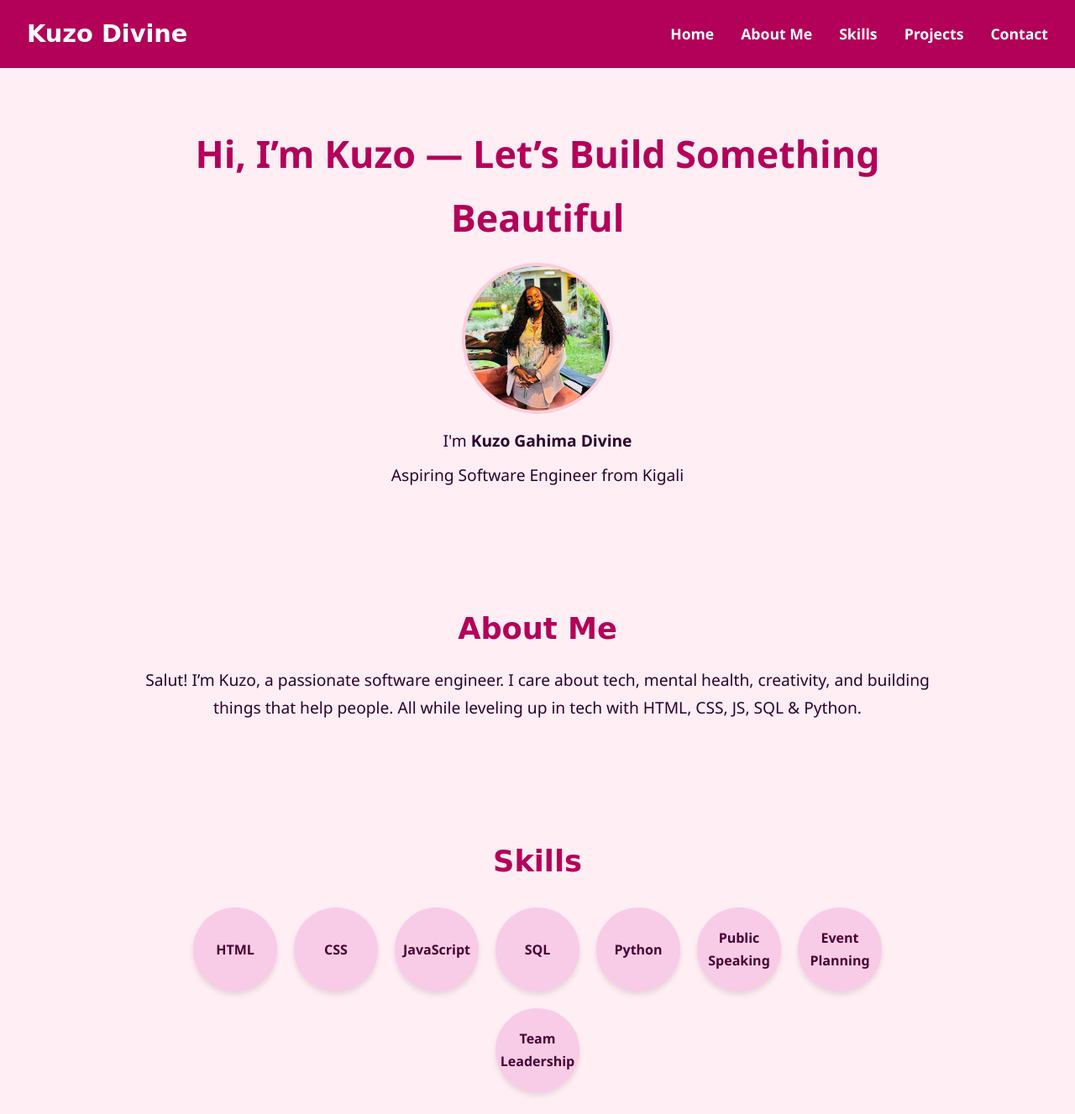
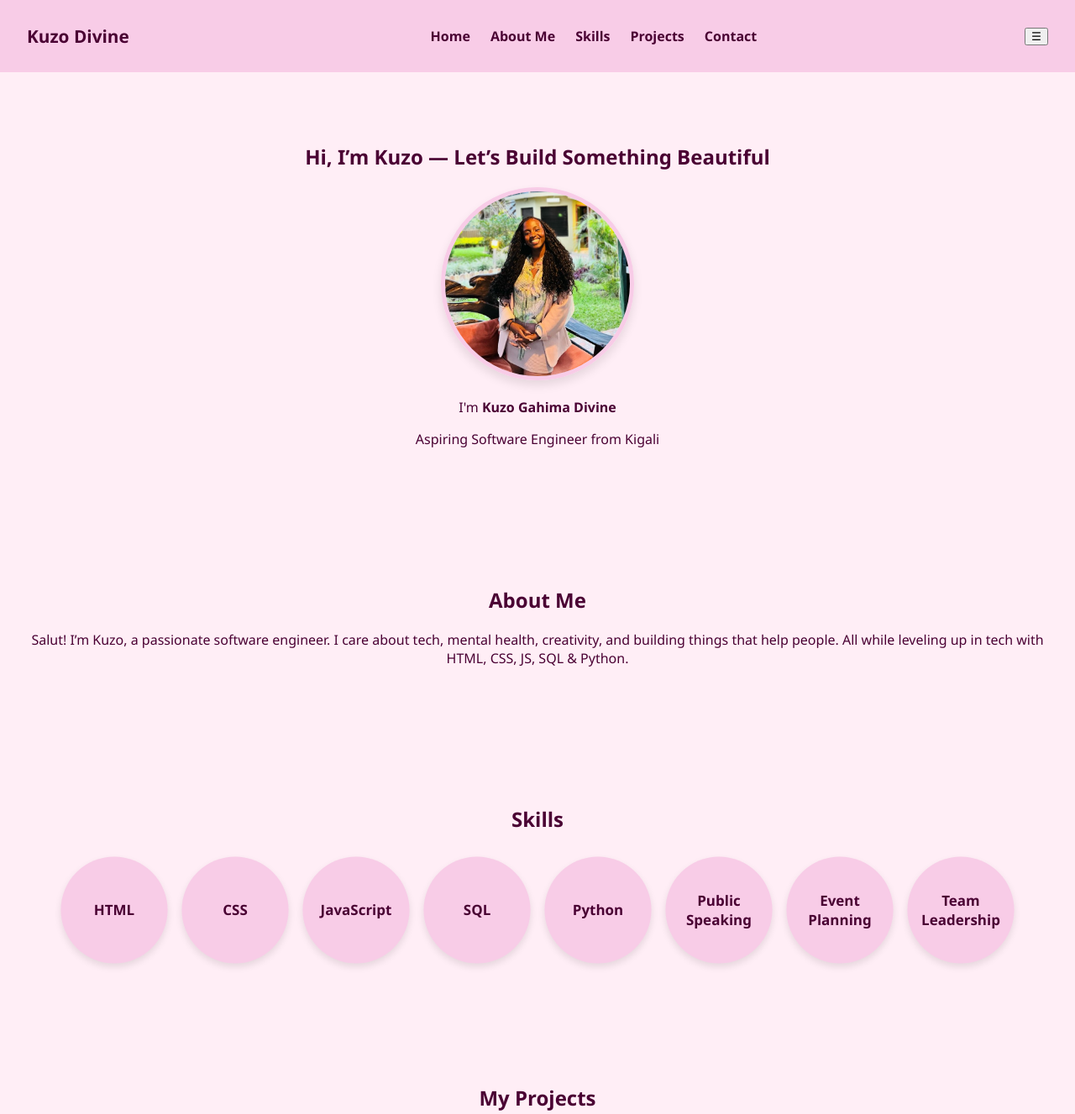
Before and after one commit to Divine-kuzo/My-portfolio, a plain HTML site: page index.html in a window 1280 px wide. Shown: the top 1327 px of the page at 84% size. Drawn offline with Linux system fonts and the light colour scheme.

Commit message:
Update styles.css

```diff
--- a/styles.css
+++ b/styles.css
@@ -1,112 +1,135 @@
-/* Reset spacing */
-* {
+body {
   margin: 0;
-  padding: 0;
-  box-sizing: border-box;
+  font-family: 'Segoe UI', sans-serif;
+  background-color: #ffeef6;
+  color: #4a0033;
 }
 
-/* Base styles */
-body {
-  font-family: 'Segoe UI', cursive;
-  background-color: #ffeef4; /* light pink */
-  color: #2d002d;
-  line-height: 1.7;
-}
-
-/* Navbar */
 .navbar {
   display: flex;
   justify-content: space-between;
   align-items: center;
-  background-color: #b30059; /* dark pink */
   padding: 1rem 2rem;
-  color: white;
-}
-
-.logo {
-  font-size: 1.8rem;
-  font-family: 'Lucida Handwriting', cursive;
-  font-weight: bold;
+  background-color: #f8cce7;
+  position: sticky;
+  top: 0;
 }
 
 .nav-links {
   list-style: none;
   display: flex;
-  gap: 2rem;
+  gap: 1.5rem;
 }
 
 .nav-links a {
   text-decoration: none;
-  color: white;
+  color: #4a0033;
   font-weight: bold;
-  font-size: 1.1rem;
 }
 
-.hamburger {
-  display: none;
-  font-size: 2rem;
-  background: none;
-  border: none;
-  color: white;
+.logo {
+  font-weight: bold;
+  font-size: 1.3rem;
 }
 
-/* Sections */
 .section {
   padding: 4rem 2rem;
-  max-width: 1000px;
-  margin: auto;
-}
-
-.section h2 {
-  color: #b30059;
-  font-size: 2.2rem;
-  font-family: 'Lucida Handwriting', cursive;
-  margin-bottom: 1rem;
   text-align: center;
 }
 
-.home h1 {
-  font-size: 2.8rem;
-  text-align: center;
-  margin-bottom: 1rem;
-  color: #b30059;
+.home-content {
+  display: flex;
+  flex-direction: row;
+  align-items: center;
+  justify-content: center;
+  gap: 3rem;
+  flex-wrap: wrap;
+}
+
+.text-area {
+  max-width: 500px;
+}
+
+.handwritten {
+  font-family: 'Pacifico', cursive;
+  font-size: 2.5rem;
+  color: #d11a7b;
 }
 
 .profile-pic {
-  width: 180px;
-  height: 180px;
+  width: 220px;
+  height: 220px;
+  object-fit: cover;
   border-radius: 50%;
-  object-fit: cover;
-  display: block;
-  margin: 1rem auto;
-  border: 4px solid #ffccd9;
+  border: 5px solid #f8cce7;
+  box-shadow: 0 6px 12px rgba(0,0,0,0.1);
 }
 
-.home p, .about p, .contact p {
-  text-align: center;
-  font-size: 1.2rem;
-  margin: 0.5rem 0;
-}
-
-.skill-item.circle {
-  border-radius: 50%;
-  padding: 20px;
-  text-align: center;
-  background-color: #f8cce7; /* light pink */
-  color: #4a0033; /* dark pink/purple tone */
-  width: 100px;
-  height: 100px;
-  display: flex;
-  justify-content: center;
-  align-items: center;
-  margin: 10px;
-  box-shadow: 0 4px 6px rgba(0,0,0,0.1);
-  font-weight: bold;
-}
 .skills-grid {
   display: flex;
   flex-wrap: wrap;
   justify-content: center;
+  gap: 1.5rem;
+  margin-top: 2rem;
 }
-  background-color: #ffccd9;
-  padding: 45px;
+
+.skill-item.circle {
+  width: 120px;
+  height: 120px;
+  background-color: #f8cce7;
+  color: #4a0033;
+  display: flex;
+  justify-content: center;
+  align-items: center;
+  border-radius: 50%;
+  font-weight: bold;
+  box-shadow: 0 4px 8px rgba(0,0,0,0.1);
+  transition: transform 0.3s ease;
+  animation: pop 2s infinite ease-in-out;
+}
+
+.skill-item.circle:hover {
+  transform: scale(1.1);
+}
+
+@keyframes pop {
+  0% { transform: scale(1); }
+  50% { transform: scale(1.06); }
+  100% { transform: scale(1); }
+}
+
+.project-grid {
+  display: flex;
+  flex-direction: column;
+  gap: 2rem;
+  max-width: 700px;
+  margin: auto;
+}
+
+.project-card {
+  background: #fff0f8;
+  padding: 1.5rem;
+  border-radius: 20px;
+  box-shadow: 0 3px 6px rgba(0,0,0,0.1);
+  text-align: left;
+}
+
+.footer {
+  background-color: #f8cce7;
+  text-align: center;
+  padding: 1rem;
+  font-size: 0.9rem;
+  margin-top: 2rem;
+}
+
+/* Responsive */
+@media (max-width: 768px) {
+  .home-content {
+    flex-direction: column;
+  }
+
+  .profile-pic {
+    width: 180px;
+    height: 180px;
+  }
+}
```
